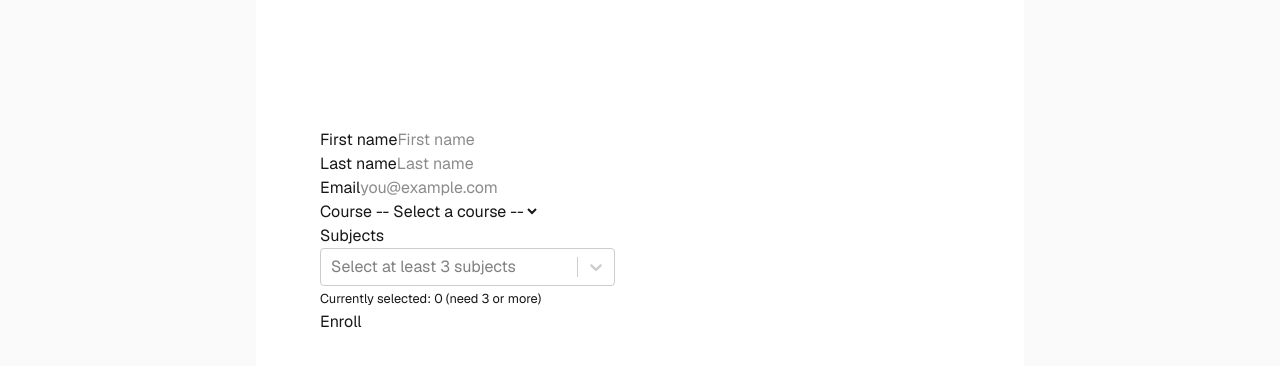
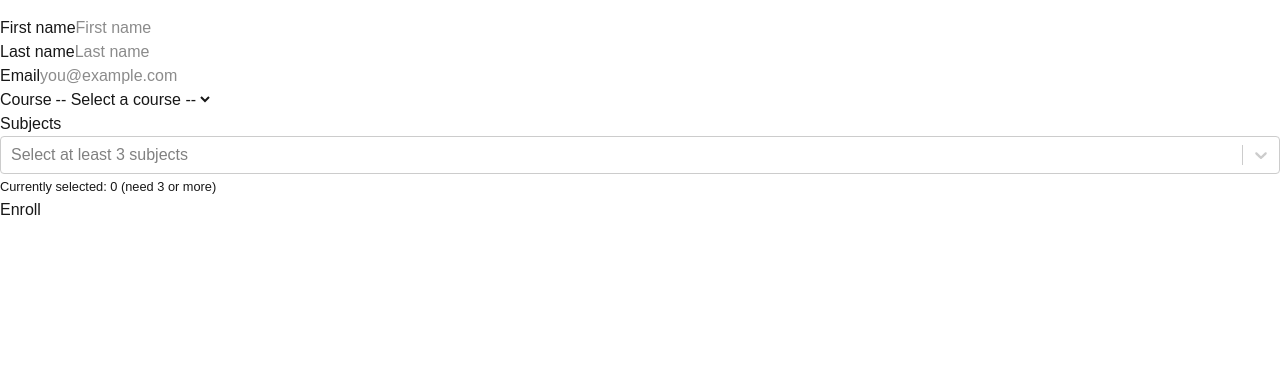
Before and after one commit to nishadipri/lh-technical-assesment, a Next.js app: page / in a window 1280 px wide. Shown: the top 366 px of the page. Built offline with nearby package versions, Linux system fonts and the light colour scheme.

Commit message:
restructure Home component and enhance form submission handling

```diff
--- a/src/app/page.tsx
+++ b/src/app/page.tsx
@@ -1,25 +1,45 @@
-import React from 'react';
-import Container from 'react-bootstrap/Container';
-import Row from 'react-bootstrap/Row';
-import Col from 'react-bootstrap/Col';
-import StudentEnrollForm from '../components/forms/studentEnrollForm';
+"use client";
 
+import React, { useState } from "react";
+import StudentEnrollForm from "../components/forms/studentEnrollForm";
+import StudentSummaryTable, {
+  StudentSummaryData,
+} from "../components/tables/studentSummaryTable";
+import useFetchCourses from "../hooks/fetchCourses";
 
 export default function Home() {
+  const [submitted, setSubmitted] = useState<StudentSummaryData | null>(null);
+
+  // Fetch courses to resolve course and subject names for display
+  const { courses: fetchedCourses } = useFetchCourses(2000);
+
   return (
-    <div className="flex min-h-screen items-center justify-center bg-zinc-50 font-sans dark:bg-black">
-      <main className="flex min-h-screen w-full max-w-3xl flex-col items-center justify-between py-32 px-16 bg-white dark:bg-black sm:items-start">
-        <Container>
-          <StudentEnrollForm />
+    <div className="container py-4">
+      <div className="row justify-content-center">
+        <div className="col-12 col-lg-8">
+          <StudentEnrollForm
+            onSubmit={(data) => {
+              // Resolve course and subject names for nicer display
+              const selectedCourse = fetchedCourses.find(
+                (c) => c.id === data.courseId
+              );
 
+              const subjectNames =
+                selectedCourse?.subjects
+                  .filter((s: any) => data.subjectIds.includes(s.id))
+                  .map((s: any) => s.name) ?? [];
 
-    </Container>
+              setSubmitted({
+                ...data,
+                courseName: selectedCourse?.name,
+                subjectNames,
+              });
+            }}
+          />
 
-
-
-
-
-      </main>
+          {submitted && <StudentSummaryTable data={submitted} />}
+        </div>
+      </div>
     </div>
   );
 }
```
